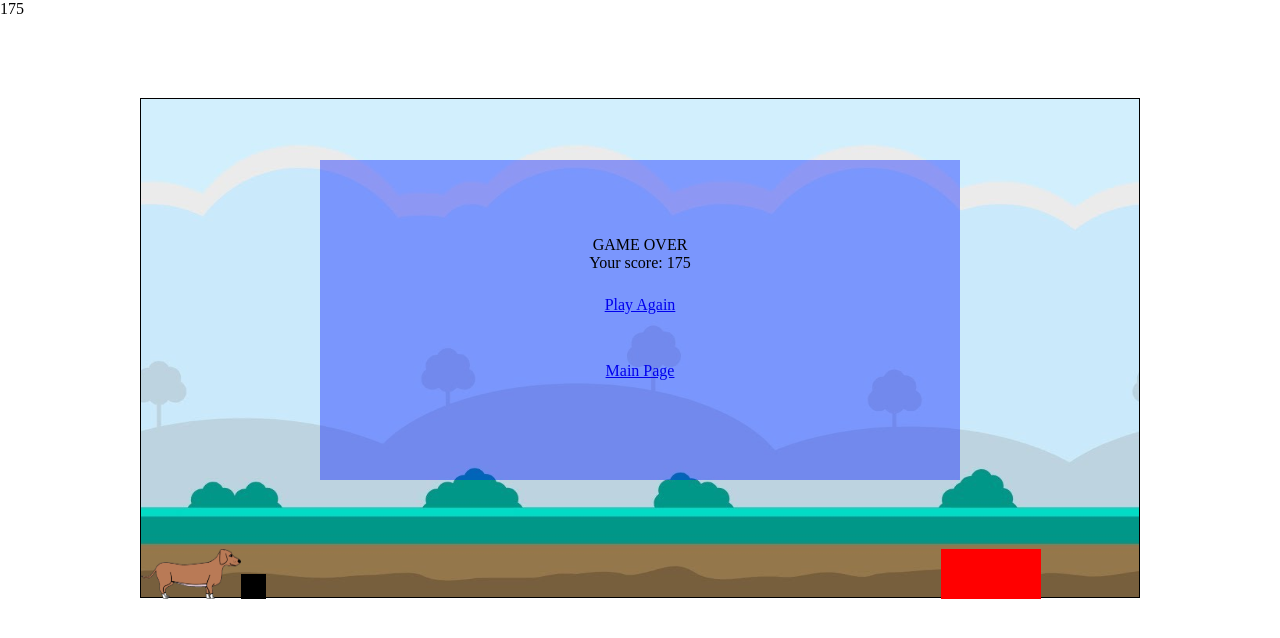
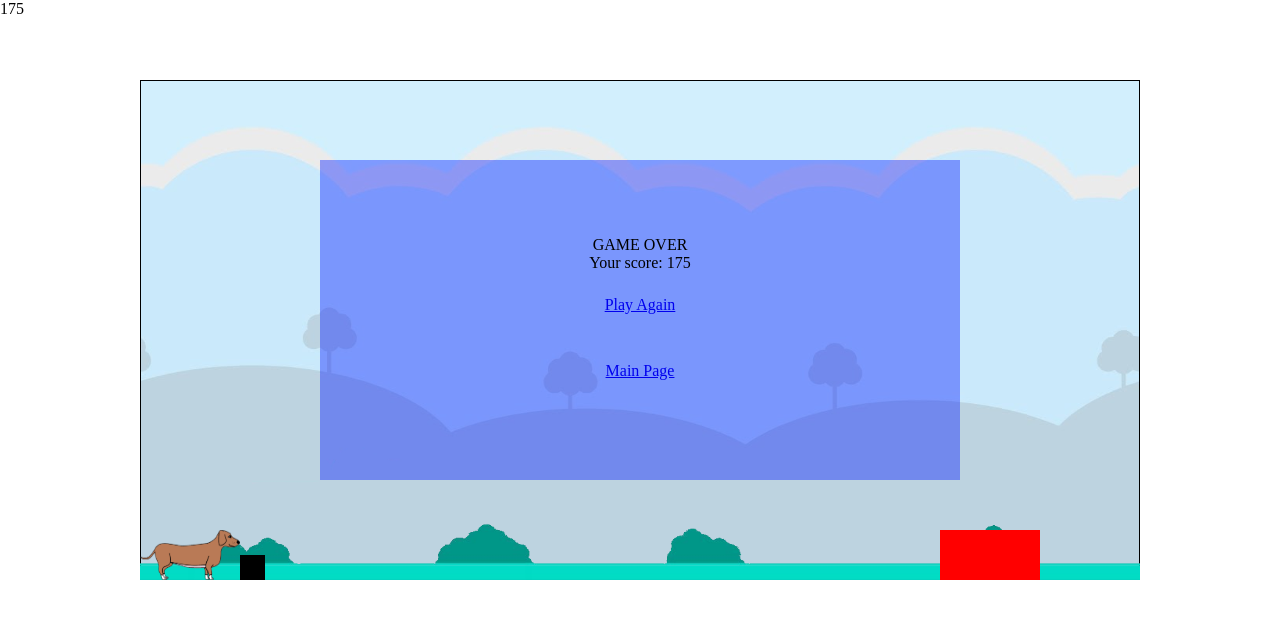
Before and after one commit to FilipKoniuszewski/chrome-dog, a Flask app: page /game in a window 1280 px wide. Shown: the top 638 px of the page. Run offline with Flask 2, Linux system fonts and the light colour scheme.

Commit message:
Splited background from road

```diff
--- a/static/game.css
+++ b/static/game.css
@@ -1,12 +1,26 @@
+#game-background{
+    width: 1000px;
+    height: 500px;
+    position: absolute;
+    left: 50%;
+    top: 10vh;
+    transform: translate(-50%,0);
+    background:url(/static/images/backgroundv2.jpg) repeat-x 0 / 100% auto;
+    background-size: 1000px 500px;
+    animation: animation 50s linear infinite ;
+    border: 1px solid black;
+}
 #game-container {
     width: 1000px;
     height: 500px;
-    border: 1px solid black;
-    margin: 10vh auto;
     display: flex;
-    background:url(/static/images/background4.jpg) repeat-x 0 / 100% auto;
+    position: absolute;
+    left: 50%;
+    top: 10vh;
+    transform: translate(-50%,0);
+    background:url(/static/images/droga3.png) repeat-x 0 / 100% auto;
     background-size: 1000px 500px;
-    animation: animation 10s linear infinite ;
+    animation: animation 4s linear infinite ;
 }
 @keyframes animation{
 	0%{background-position: 100vw 0;}
@@ -41,7 +55,6 @@
     height: 25px;
     width: 25px;
     top: 475px;
-    /*left: 875px;*/
 }
 .obstacle-high{
     position: relative;
@@ -49,7 +62,6 @@
     height: 75px;
     width: 50px;
     top: 425px;
-    /*left: 850px;*/
 }
 .obstacle-double{
     position: relative;
@@ -57,7 +69,6 @@
     height: 50px;
     width: 100px;
     top: 450px;
-    /*left: 800px;*/
 }
 #game-result{
     display: none;
--- a/templates/game.html
+++ b/templates/game.html
@@ -7,6 +7,7 @@
 {% endblock %}
 {% block content %}
     <div id="game-score">0</div>
+    <div id="game-background"></div>
     <div id="game-container">
         <div class="player player-full"></div>
     </div>
```
Also changed, not shown: static/images/backgroundv2.jpg (added), static/images/droga.png (added), static/images/droga2.png (added), static/images/droga3.png (added).
